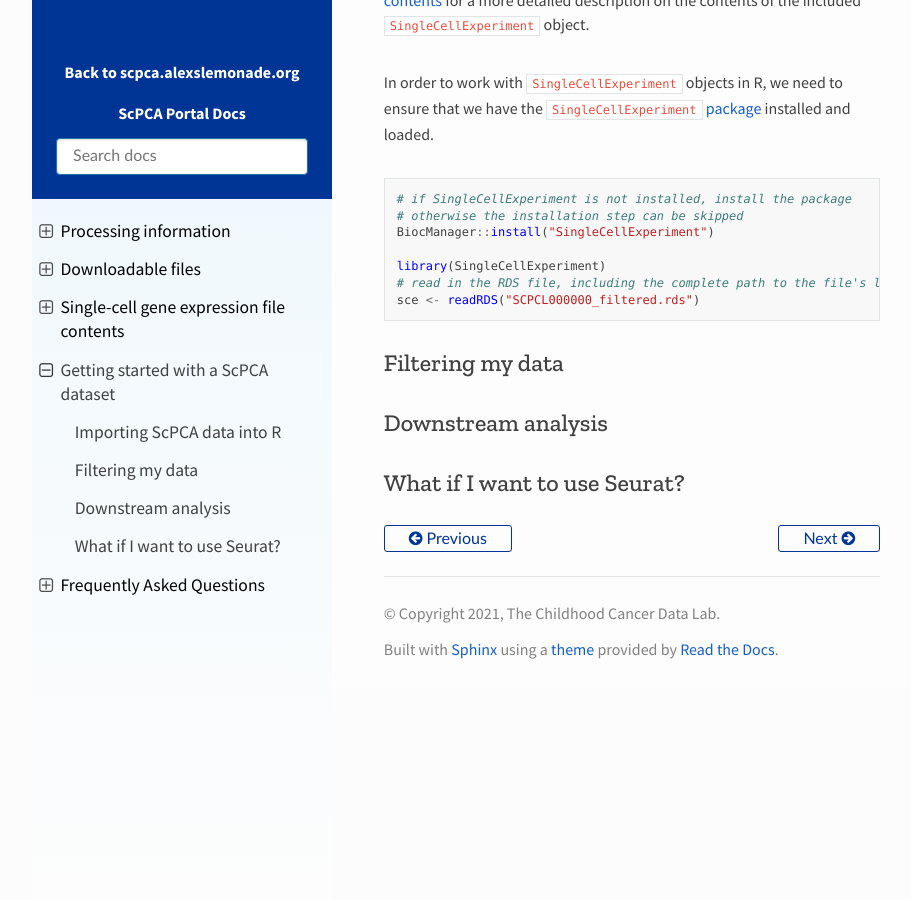
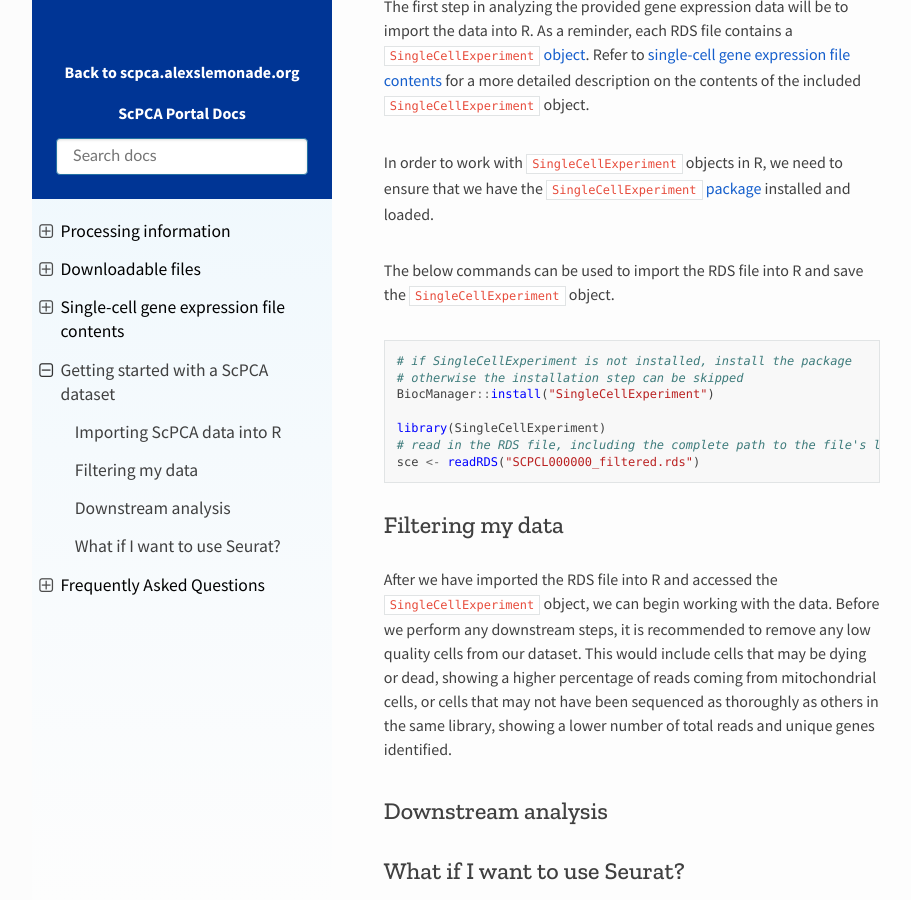
Before and after one commit to DongzeHE/scpca-docs, a Sphinx documentation site: the page built from docs/getting_started.md, in a window 1280 px wide and 900 px high, scrolled down 674 px. Shown: the whole window, without its empty margins (158-1069 px from the left). Built offline with Sphinx 7.4.7 and the Read the Docs theme 2.0.0, drawn with Linux system fonts in a browser that asks for light colours; before the commit the page ends 1361 px from its top, so only the background shows below that; some of the changed text lies outside the part shown.

Commit message:
begin addition of filtering section

````diff
--- a/docs/getting_started.md
+++ b/docs/getting_started.md
@@ -1,6 +1,8 @@
 # Getting started with a ScPCA dataset
 
 This section provides information on next steps to take after downloading samples or an entire project from the ScPCA portal.
+
+** insert here some useful links to working with single-cell gene expression data?
 
 ## Importing ScPCA data into R
 
@@ -17,6 +19,8 @@ Refer to {ref}`single-cell gene expression file contents<sce_file_contents:singl
 
 In order to work with `SingleCellExperiment` objects in R, we need to ensure that we have the [`SingleCellExperiment` package]() installed and loaded.
 
+The below commands can be used to import the RDS file into R and save the `SingleCellExperiment` object.
+
 ```r
 # if SingleCellExperiment is not installed, install the package
 # otherwise the installation step can be skipped
@@ -29,6 +33,10 @@ sce <- readRDS("SCPCL000000_filtered.rds")
 
 ## Filtering my data
 
+After we have imported the RDS file into R and accessed the `SingleCellExperiment` object, we can begin working with the data.
+Before we perform any downstream steps, it is recommended to remove any low quality cells from our dataset.
+This would include cells that may be dying or dead, showing a higher percentage of reads coming from mitochondrial cells, or cells that may not have been sequenced as thoroughly as others in the same library, showing a lower number of total reads and unique genes identified.
+
 ## Downstream analysis
 
 ## What if I want to use Seurat?
````
